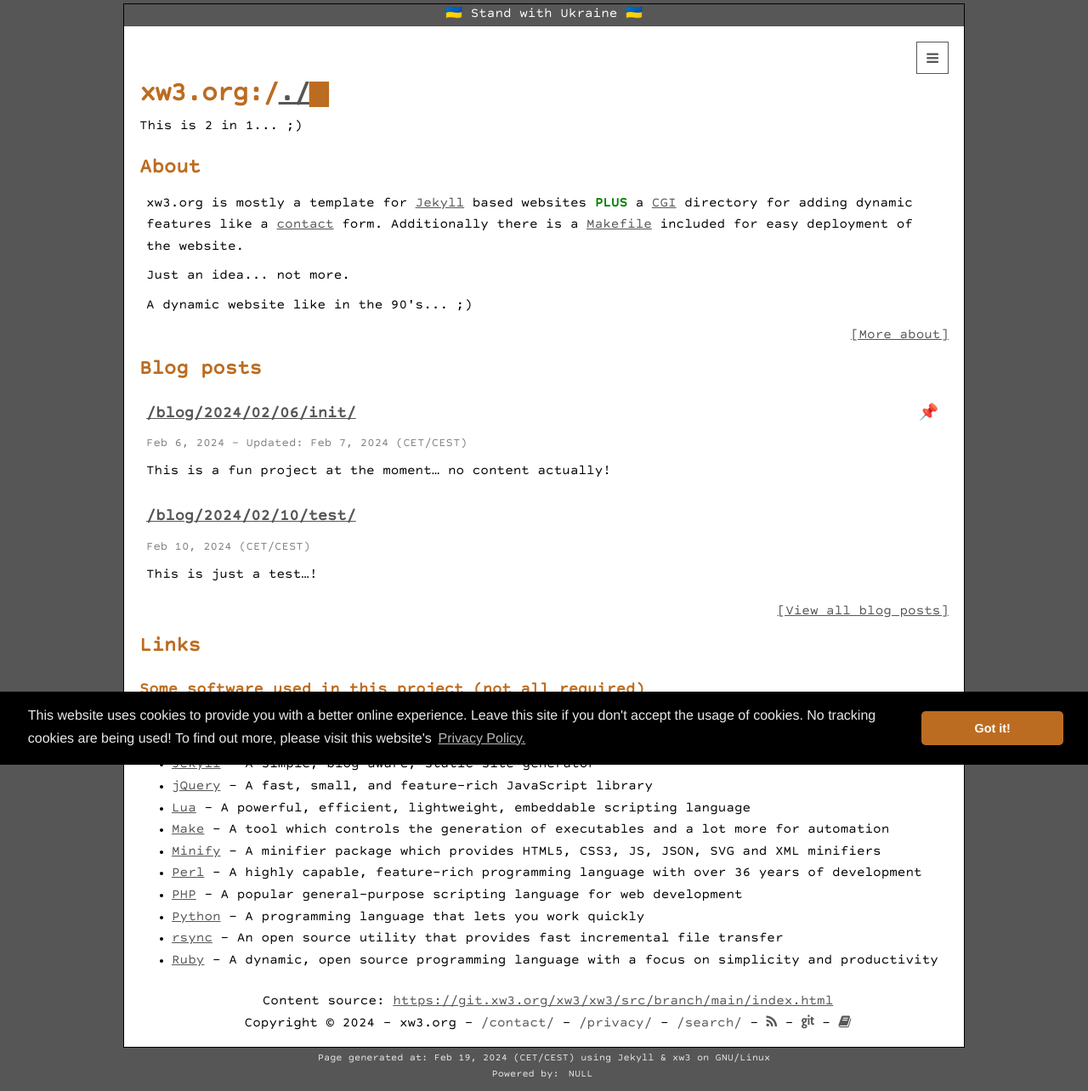
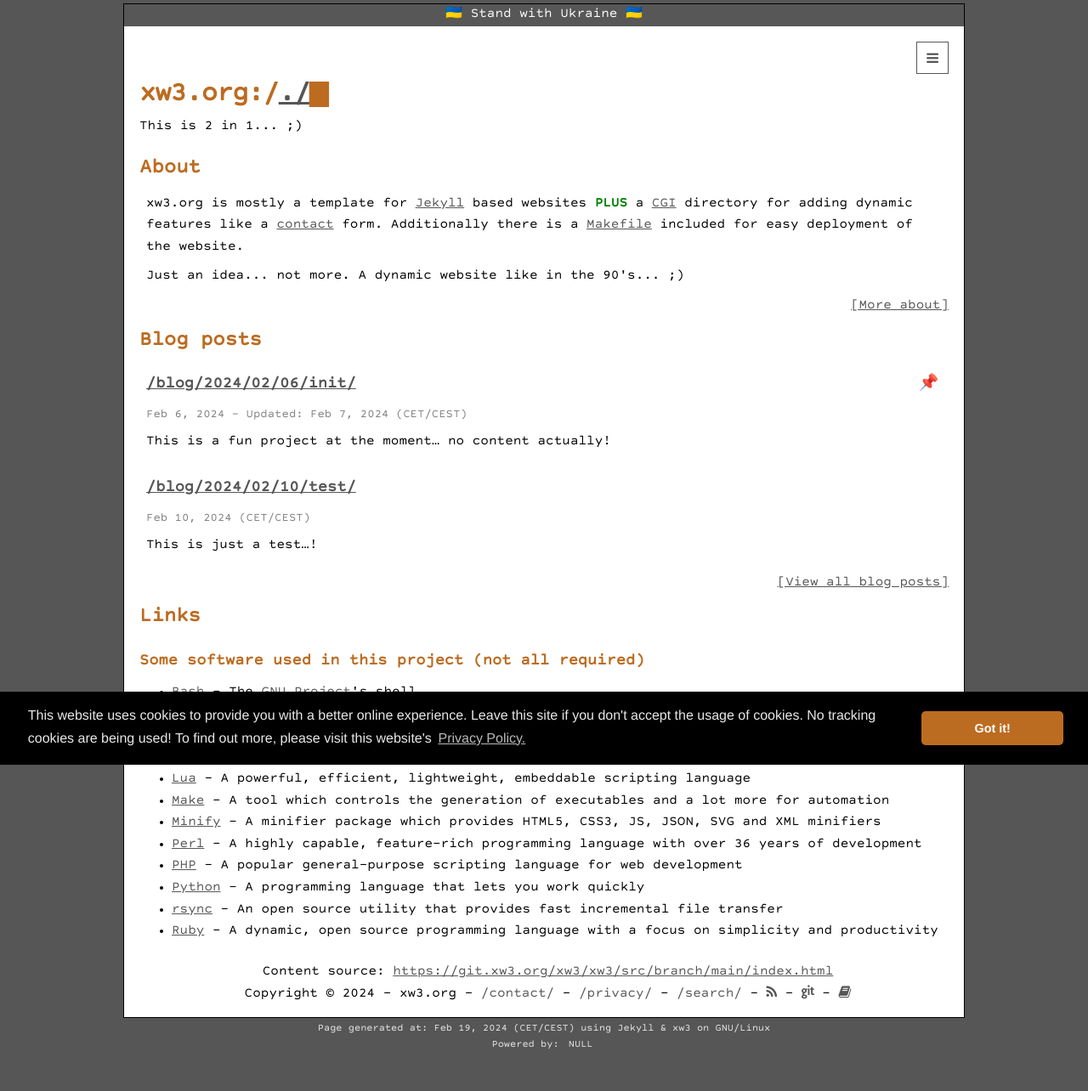
Before and after one commit to hanez/xw3, a Jekyll site: the page built from index.html, in a window 1280 px wide. Shown: the whole page at 85% size. Built offline with Jekyll 4.4.1, drawn with Linux system fonts in a browser that asks for light colours; the list of posts is cut into pages by our own code; after the commit the page ends 1249 px from its top, so only the background shows below that.

Commit message:
Content update.

```diff
--- a/index.html
+++ b/index.html
@@ -25,9 +25,7 @@ description: The xw3 CGI research project
 <div style="padding:0px 8px 0px 8px;">
 <p>xw3.org is mostly a template for <a href="https://jekyllrb.com/">Jekyll</a> based websites <b style="color:green;">PLUS</b> a <a href="https://git.xw3.org/xw3/cgi">CGI</a> directory for adding dynamic features like a <a href="/contact/">contact</a> form. Additionally there is a <a href="https://git.xw3.org/xw3/xw3.org/src/branch/main/Makefile">Makefile</a> included for easy deployment of the website.</p>
 
-<p>Just an idea... not more.</p>
-
-<p>A dynamic website like in the 90's... ;)</p>
+<p>Just an idea... not more. A dynamic website like in the 90's... ;)</p>
 </div>
 
 <p style="text-align:right;"><a href="/about/">[More about]</a></p>
```
